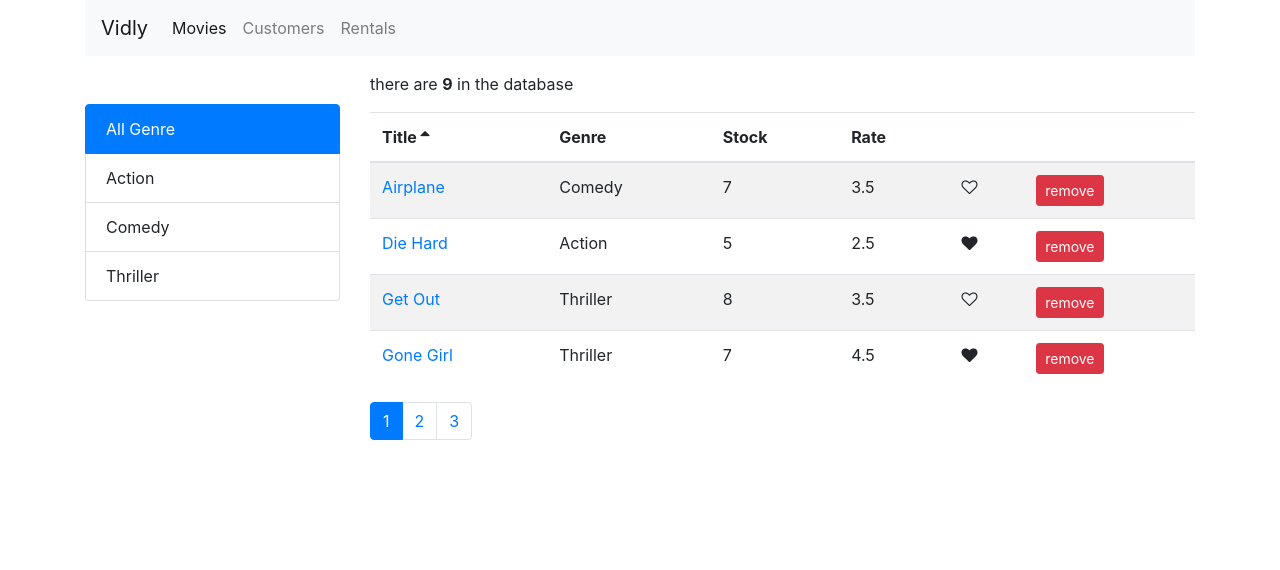
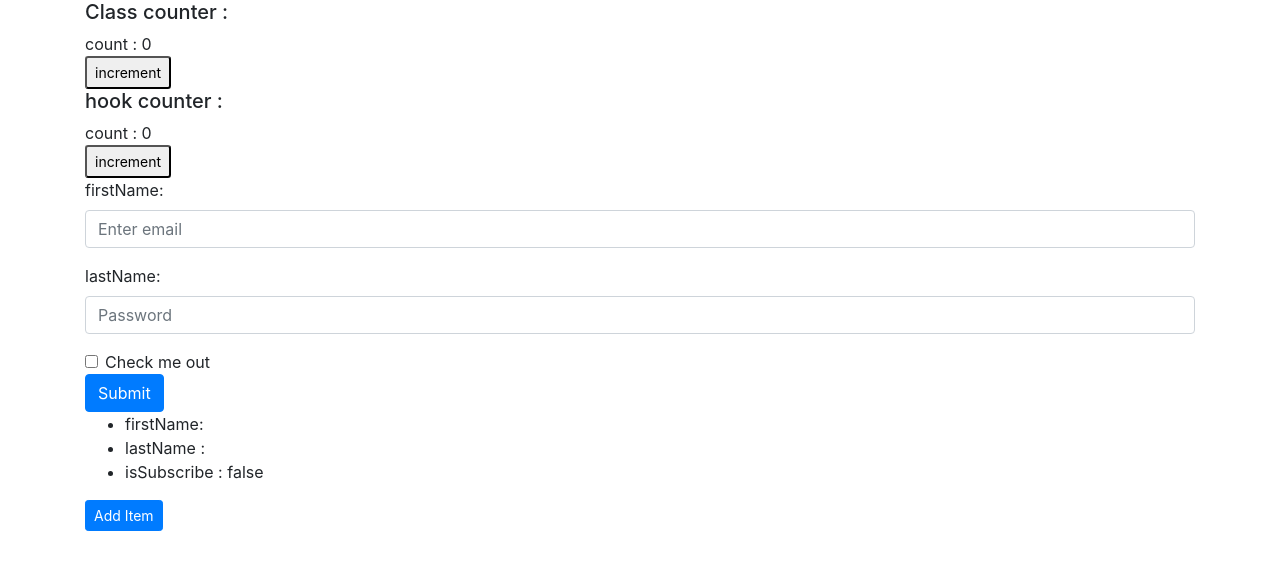
Before and after one commit to anoop-codes/React-Js, a React (Create React App) app: page / in a window 1280 px wide. Before the commit this address led to /home. Shown: the top 570 px of the page. Built offline with nearby package versions, Linux system fonts and the light colour scheme.

Commit message:
use state

```diff
--- a/src/App.js
+++ b/src/App.js
@@ -1,12 +1,13 @@
 import React from 'react';
 import './App.css';
-import HomeVidlyApp from './app-vidly/HomeVidlyApp';
+// import HomeVidlyApp from './app-vidly/HomeVidlyApp';
+import HomeHooksCompo from './aap-hooks/HomeHooks';
 
 
 function App() {
   return (
     <div className="container">
-      <HomeVidlyApp />
+      <HomeHooksCompo />
     </div>
   );
 }
--- /dev/null
+++ b/src/aap-hooks/HomeHooks.jsx
@@ -0,0 +1,36 @@
+import React from 'react';
+import HomeUseState from './useState/HomeUseState';
+
+const HomeHooksCompo = () => {
+    return (
+        <>
+            <HomeUseState />
+        </>
+    );
+}
+
+export default HomeHooksCompo;
+
+/**
+ *  ---Import : HOOKS don't work inside classes component---
+ *
+ * hooks advantgae:
+ *  1: it allow us to use the feature of the class component , in as functional component
+ *
+ *  reasons :
+ *     -reason 1:
+ *          handling this.
+ *          classes don't minify well and make hot reloading  very realiable
+ *
+ *     -reason 2:
+ *          there is not no perticular way to reuse stateful component logic
+ *          HOC and render props pattern do address this , but it very complicted to implement them.
+ *
+ *          :need to share the statefull logic in a better way, without changing the component hericeary
+ *
+ *     -reason 3:
+ *          create component for complex scenerio such as data fetching , updating is not done at the same place
+ *          ex : data fetching is done at , componentDidMount() , componentDidUpdate()
+ *
+ *
+ */
--- /dev/null
+++ b/src/aap-hooks/useState/HomeUseState.jsx
@@ -0,0 +1,18 @@
+import React from 'react';
+import ClassCounterEx1 from './components/ClassCounterEx1';
+import HooksCounterEx1 from './components/HooksCounterEx1';
+import HooksCounterEx3 from './components/HooksCounterEx3';
+import HooksCounterEx4 from './components/HooksCounterEx4';
+
+const HomeUseState = () => {
+    return (
+        <>
+            <ClassCounterEx1 />
+            <HooksCounterEx1 />
+            <HooksCounterEx3 />
+            <HooksCounterEx4 />
+        </>
+    );
+}
+
+export default HomeUseState;
--- /dev/null
+++ b/src/aap-hooks/useState/components/ClassCounterEx1.jsx
@@ -0,0 +1,38 @@
+import React, { Component } from 'react';
+
+class ClassCounterEx1 extends Component {
+    state = {
+        count: 0
+    }
+
+    handleInc = () => {
+        this.setState(preState => {
+            return {
+                count: preState.count + 1
+            }
+        })
+    }
+    render() {
+        return (
+            <>
+                <h5>Class counter :</h5>
+                <div>count : {this.state.count}</div>
+                <button className="btn-sm" onClick={this.handleInc}>increment</button>
+            </ >
+        );
+    }
+}
+
+/**
+ * ---important---
+ *
+ * if working with the premitive data , update the state with the previous value
+ *      like :
+ *      this.setState(preState => {
+            return {
+                count: preState.count + 1
+            }
+        })
+ */
+
+export default ClassCounterEx1;
--- /dev/null
+++ b/src/aap-hooks/useState/components/HooksCounterEx1.jsx
@@ -0,0 +1,26 @@
+import React from 'react';
+import { useState } from 'react';
+
+const HooksCounterEx1 = () => {
+
+    const [count, setCount] = useState(0);
+
+    /**
+     * useState : a basiclly function, it have intialivalue and return , the current value and the methos to
+     * update the value
+     */
+
+    const handleIncrement = () => {
+        setCount(prestate => prestate + 1)
+    }
+
+    return (
+        <>
+            <h5>hook counter :</h5>
+            <div>count : {count}</div>
+            <button className="btn-sm" onClick={handleIncrement}>increment</button>
+        </>
+    );
+}
+
+export default HooksCounterEx1;
--- /dev/null
+++ b/src/aap-hooks/useState/components/HooksCounterEx3.jsx
@@ -0,0 +1,57 @@
+import React from 'react';
+import { useState } from 'react';
+
+const intialValue = {
+    firstName: '',
+    lastName: '',
+    isSubscribe: false
+}
+
+const HooksCounterEx3 = () => {
+
+    const [name, setName] = useState(intialValue);
+
+    return (
+        <>
+            <form>
+                <div className="form-group">
+                    <label htmlFor="firstname">firstName:</label>
+                    <input type="text"
+                        className="form-control"
+                        id="firstname"
+                        placeholder="Enter email"
+                        value={name.firstName}
+                        name="firstName"
+                        onChange={(e) => setName({ ...name, firstName: e.target.value })}
+                    />
+                </div>
+
+                <div className="form-group">
+                    <label htmlFor="lastname">lastName:</label>
+                    <input type="text" className="form-control" id="lastname" placeholder="Password"
+                        name="lastName"
+                        value={name.lastName}
+                        onChange={(e) => setName({ ...name, lastName: e.target.value })}
+                    />
+                </div>
+                <div className="form-check">
+                    <input type="checkbox"
+                        className="form-check-input" id="exampleCheck1"
+                        checked={name.isSubscribe}
+                        onChange={(e) => setName({ ...name, isSubscribe: !name.isSubscribe })}
+                    />
+                    <label className="form-check-label" htmlFor="exampleCheck1">Check me out</label>
+                </div>
+                <button type="submit" className="btn btn-primary">Submit</button>
+            </form>
+
+            <ul>
+                <li>firstName: {name.firstName}</li>
+                <li>lastName : {name.lastName}</li>
+                <li>isSubscribe : {name.isSubscribe ? 'true' : 'false'}</li>
+            </ul>
+        </>
+    );
+}
+
+export default HooksCounterEx3;
--- /dev/null
+++ b/src/aap-hooks/useState/components/HooksCounterEx4.jsx
@@ -0,0 +1,23 @@
+import React from 'react';
+import { useState } from 'react';
+
+const HooksCounterEx4 = () => {
+    const [items, setItems] = useState([]);
+
+    const handleAddItem = () => {
+        setItems([...items, { id: items.length + 1, value: 'anoop' }])
+    }
+
+    return (
+        <>
+            <button className="btn btn-sm btn-primary" onClick={handleAddItem}>Add Item</button>
+            <ul>
+                {items.map(item => (
+                    <li key={item.id}>{item.value}</li>
+                ))}
+            </ul>
+        </>
+    );
+}
+
+export default HooksCounterEx4;
```
